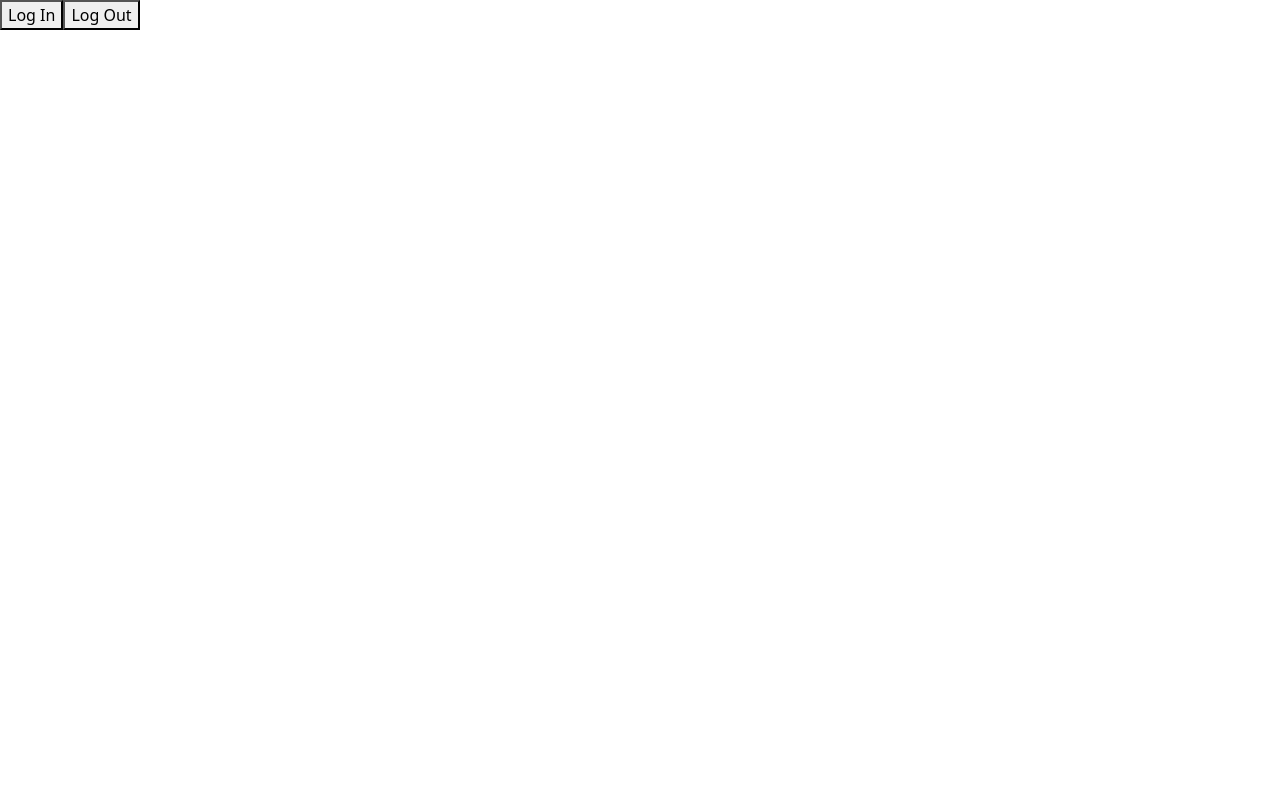
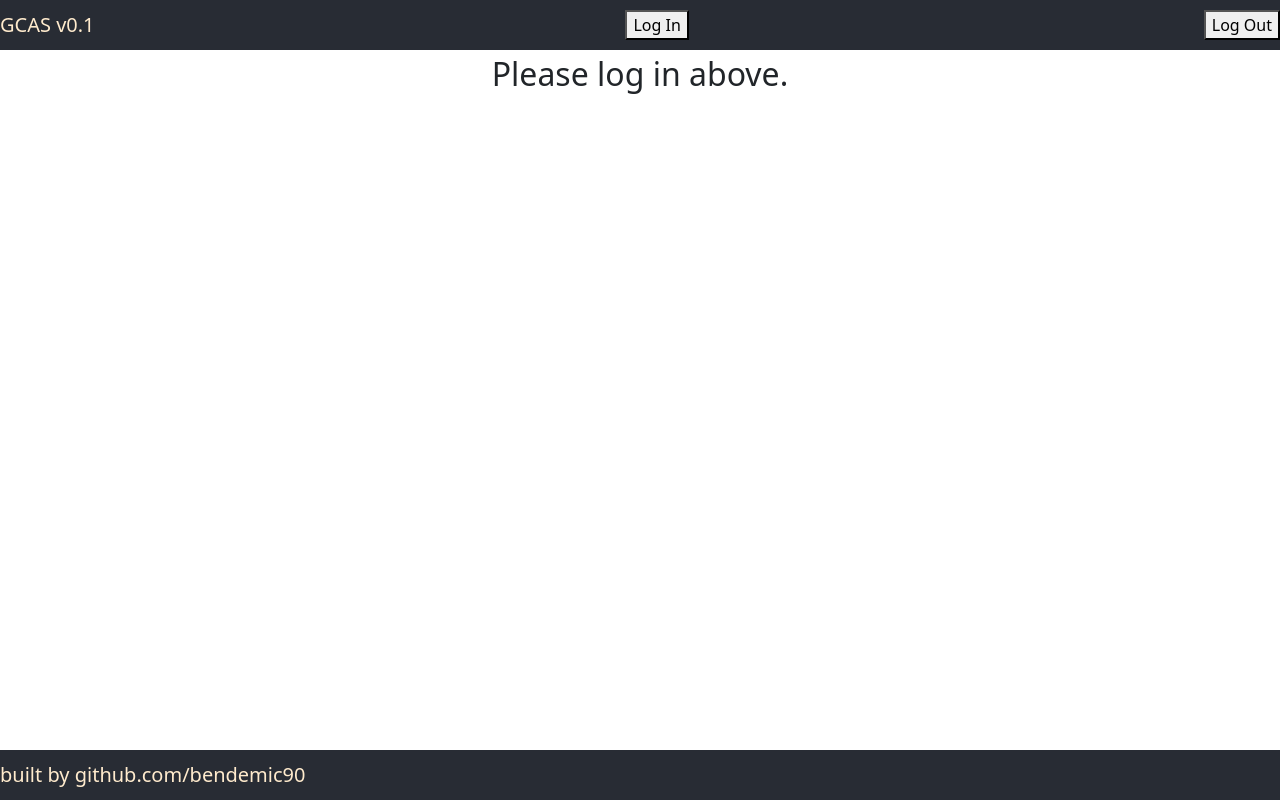
Before and after one commit to bendemic90/gcas-io, a React (Create React App) app in the folder client/: page / in a window 1280 px wide. Built offline with nearby package versions, Linux system fonts and the light colour scheme.

Commit message:
auth rendering handled for landing page, added clients component

```diff
--- /dev/null
+++ b/client/src/App.css
@@ -0,0 +1,70 @@
+.App {
+    text-align: center;
+  }
+
+  @media (prefers-reduced-motion: no-preference) {
+    .App-logo {
+      animation: App-logo-spin infinite 20s linear;
+    }
+  }
+
+  .App-header {
+    background-color: #282c34;
+    min-height: 100vh;
+    display: flex;
+    flex-direction: column;
+    align-items: center;
+    justify-content: center;
+    font-size: calc(10px + 2vmin);
+    color: white;
+  }
+
+  .App-link {
+    color: #61dafb;
+  }
+
+  @keyframes App-logo-spin {
+    from {
+      transform: rotate(0deg);
+    }
+    to {
+      transform: rotate(360deg);
+    }
+  }
+
+  .display-4 {
+    font-family: 'Roboto Mono', monospace;
+    font-weight: bold;
+  }
+
+  html {
+    height:100%;
+  }
+
+  body {
+    margin:0;
+  }
+
+  #header {
+    position: fixed;
+    left: 0px;
+    top: 0px;
+    width: 100%;
+    background: #282c34;
+    color: blanchedalmond;
+    height: 50px
+  }
+
+  #footer {
+    position: fixed;
+    left: 0px;
+    bottom: 0px;
+    width: 100%;
+    height: 50px;
+    background:#282c34;
+    color: blanchedalmond;
+  }
+
+  .profile {
+    padding-top: 55px;
+  }
--- a/client/src/App.js
+++ b/client/src/App.js
@@ -1,15 +1,21 @@
+import './App.css';
 import React from "react";
-import LoginButton from "./components/Login";
-import LogoutButton from "./components/Logout";
+import Footer from "./components/Footer";
+import Header from "./components/Header";
 import Profile from "./components/Profile";
+import { HashRouter, Route } from 'react-router-dom'
+import Clients from './components/Clients';
 
 function App() {
   return (
-    <div>
-      <LoginButton />
-      <LogoutButton />
-      <Profile />
+    <HashRouter>
+    <div className="App">
+      <Header />
+      <Route exact path="/" component={Profile} />
+      <Route exact path="/clients" component={Clients} />
+      <Footer />
     </div>
+    </HashRouter>
   );
 }
 
--- /dev/null
+++ b/client/src/components/Clients.js
@@ -0,0 +1,20 @@
+import React from 'react';
+import { useAuth0 } from '@auth0/auth0-react'
+
+const Clients = () => {
+    const { user, isAuthenticated, isLoading } = useAuth0();
+
+    if (isLoading) {
+        return <div className="clients">Loading ...</div>;
+    }
+
+    return (
+        isAuthenticated && (
+            <div className="clients">
+                <h2>client info</h2>
+            </div>
+        )
+    )
+}
+
+export default Clients;
--- /dev/null
+++ b/client/src/components/Footer.js
@@ -0,0 +1,11 @@
+export default function Footer() {
+  return (
+    <div>
+      <footer id="footer">
+        <nav class="navbar">
+          <span class="navbar-brand mb-0 h1">built by github.com/bendemic90</span>
+        </nav>
+      </footer>
+    </div>
+  );
+}
--- /dev/null
+++ b/client/src/components/Header.js
@@ -0,0 +1,16 @@
+import LoginButton from "./Login";
+import LogoutButton from "./Logout";
+
+export default function Header() {
+  return (
+    <div>
+      <header id="header">
+        <nav class="navbar">
+          <span class="navbar-brand mb-0 h1">GCAS v0.1</span>
+            <LoginButton />
+            <LogoutButton />
+        </nav>
+      </header>
+    </div>
+  );
+}
--- a/client/src/components/Profile.js
+++ b/client/src/components/Profile.js
@@ -5,14 +5,18 @@ const Profile = () => {
   const { user, isAuthenticated, isLoading } = useAuth0();
 
   if (isLoading) {
-    return <div>Loading ...</div>;
+    return <div className="profile">Loading ...</div>;
   }
 
   return (
-    isAuthenticated && (
-      <div>
+    isAuthenticated ? (
+      <div className="profile">
         <h2>{user.name}</h2>
         <p>{user.email}</p>
+      </div>
+    ) : (
+      <div className="profile">
+        <h2>Please log in above.</h2>
       </div>
     )
   );
```
